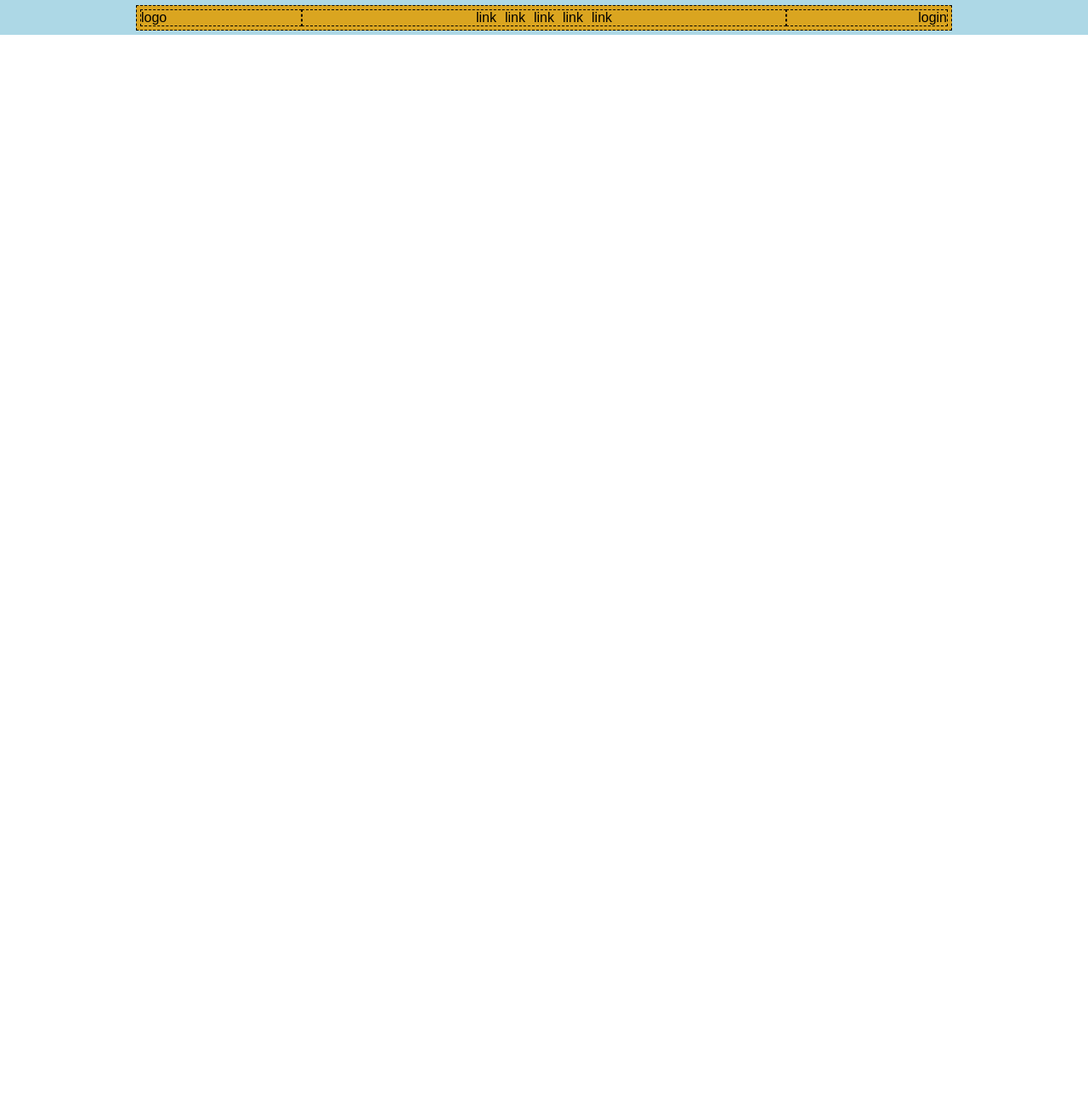
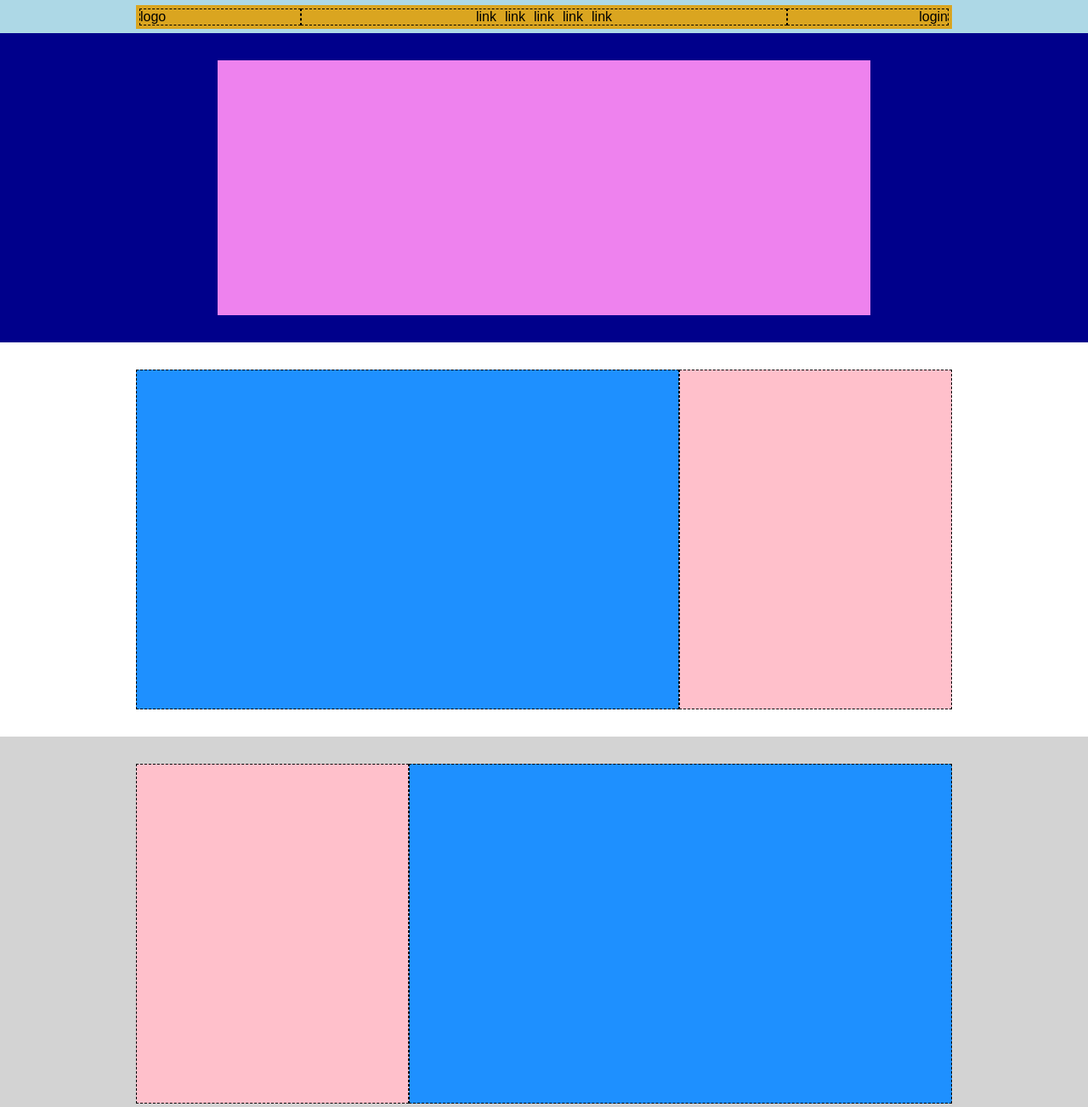
Before and after one commit to Luketto-dev/htmlcss-struttura-discord, a plain HTML site: page index.html in a window 1280 px wide. Shown: the top 1303 px of the page at 85% size. Before the commit the page ends 800 px from the top, so only its background shows below. Drawn offline with Linux system fonts and the light colour scheme.

Commit message:
creazione delle varie section

```diff
--- a/css/style.css
+++ b/css/style.css
@@ -19,29 +19,44 @@
     max-width: 960px;
     min-width: 300px;
     margin: 0 auto;
-    border: 1px dashed black;
     padding: .25rem .25rem;
+  }
+
+  .padding-xl{
+      padding: 2rem 0;
   }
 
   .bg-orange{
       background-color: #DAA520;
   }
 
+  .bg-blue{
+      background-color: #00008B;
+  }
+
+  .bg-grey{
+      background-color: #D3D3D3;
+  }
+
   .d-flex{
       display: flex;
   }
 
-  .logo{
+  .row-reverse{
+    flex-direction: row-reverse;
+  }
+
+  .container .logo{
       width: 20%;
       border: 1px dashed black;
   }
 
-  .main-menu{
+  .container .main-menu{
     flex-grow: 1;
     border: 1px dashed black;
 }
 
-  .login{
+  .container .login{
       width: 20%;
       text-align: right;
       border: 1px dashed black;
@@ -55,3 +70,30 @@
   .main-menu ul li{
       list-style: none;
   }
+
+  section .container .container-s{
+    width: 80%;
+    margin: 0 auto;
+    background-color: #EE82EE;
+    min-height: 300px;
+  }
+
+  .container .col{
+    min-height: 400px;
+    border: 1px dashed black;
+  }
+
+  .col.col-l{
+      flex-grow: 2;
+      background-color: #1E90FF;
+  }
+
+  .col.col-s{
+      flex-grow: 1;
+      background-color: #FFC0CB;
+  }
+
+  .container .container-l{
+      min-height: 500px;
+      background-color: #228B22;
+  }
--- a/index.html
+++ b/index.html
@@ -31,6 +31,60 @@
     </header>
 
     <!-- first-section -->
+    <section class="bg-blue">
+        <div class="container padding-xl">
+            <div class="container-s">
+
+            </div>
+        </div>
+    </section>
+
+    <!-- second-section -->
+    <section>
+        <div class="container d-flex padding-xl">
+            <div class="col col-l">
+
+            </div>
+            <div class="col col-s">
+
+            </div>
+        </div>
+    </section>
+
+    <!-- third section -->
+    <section class="bg-grey">
+        <div class="container d-flex row-reverse padding-xl">
+            <div class="col col-l">
+
+            </div>
+            <div class="col col-s">
+
+            </div>
+        </div>
+    </section>
+
+    <!-- fourth section -->
+    <section>
+        <div class="container d-flex padding-xl">
+            <div class="col col-l">
+
+            </div>
+            <div class="col col-s">
+
+            </div>
+        </div>
+    </section>
+
+    <!-- fifth section -->
+    <section class="bg-grey">
+        <div class="container padding-xl">
+            <div class="container-l">
+
+            </div>
+
+        </div>
+
+    </section>
 
 </body>
 </html>
```
